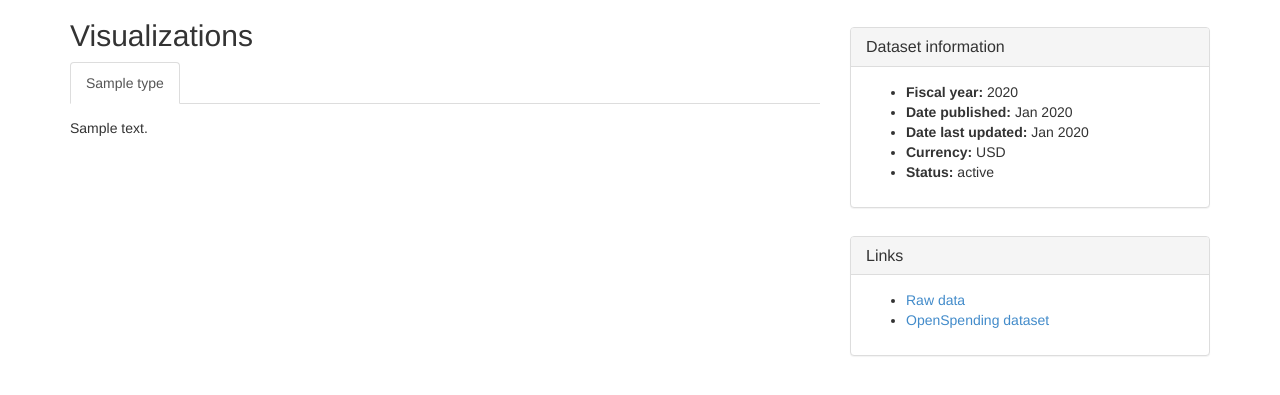
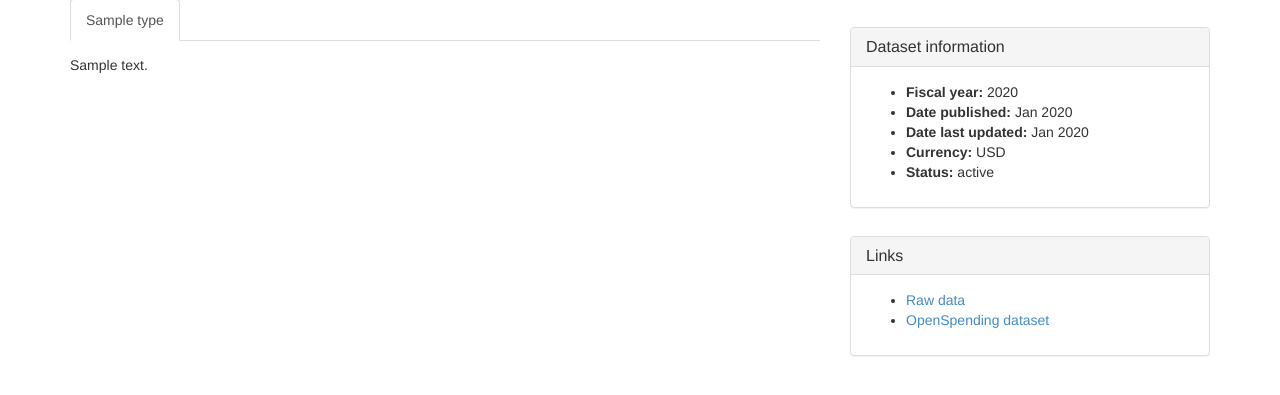
Before and after one commit to openspending-archive/biab, a Django app: template biab/bdpsite/templates/bdpsite/viewer_dataset.html in a window 1280 px wide. Shown: the part 51-446 px from the top of the page. Run offline with Django 3.2, Linux system fonts and the light colour scheme; the template is opened without the code that fills it: most values are stand-ins (such as "Sample title", 1, 10 or a date in 2020); grey boxes marked "Sample" are stand-in pictures; some libraries are stand-ins or nearby versions.

Commit message:
Getting ready for production.

```diff
--- a/biab/bdpsite/templates/bdpsite/viewer_dataset.html
+++ b/biab/bdpsite/templates/bdpsite/viewer_dataset.html
@@ -23,7 +23,6 @@
       <!-- Example row of columns -->
       <div class="row">
         <div class="col-md-8">
-          <h2>Visualizations</h2>
             {% if visualizations %}
               <ul class="nav nav-tabs" role="tablist">
                 {% for viz in visualizations %}
--- a/biab/biab/settings.py
+++ b/biab/biab/settings.py
@@ -21,7 +21,7 @@ SECRET_KEY = os.environ.get('SECRET_KEY',
     'd=d5#m7j+l+h5eg5@c&!nz&dpil7$*(peou%h^vj*f+o6vtxqv')
 
 # SECURITY WARNING: don't run with debug turned on in production!
-DEBUG = True
+#DEBUG = True
 
 TEMPLATE_DEBUG = True
 
```
Also changed, not shown: README.md.
